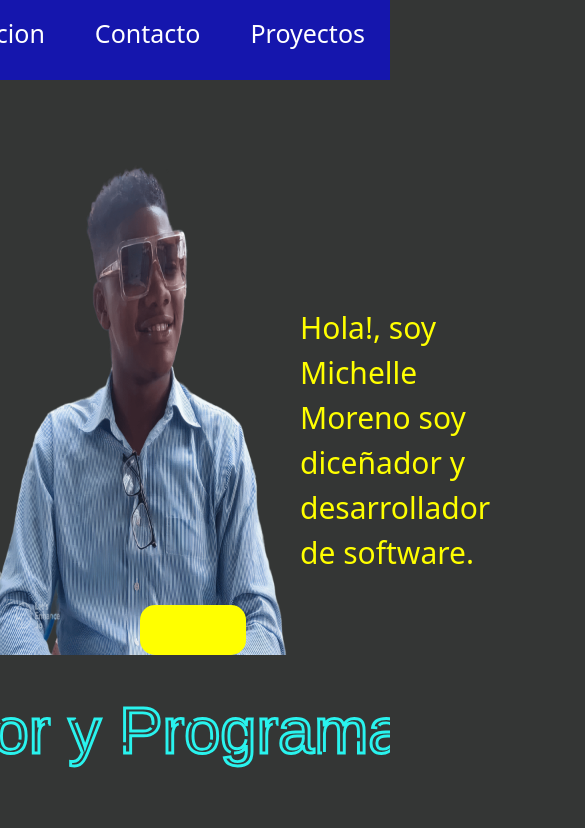
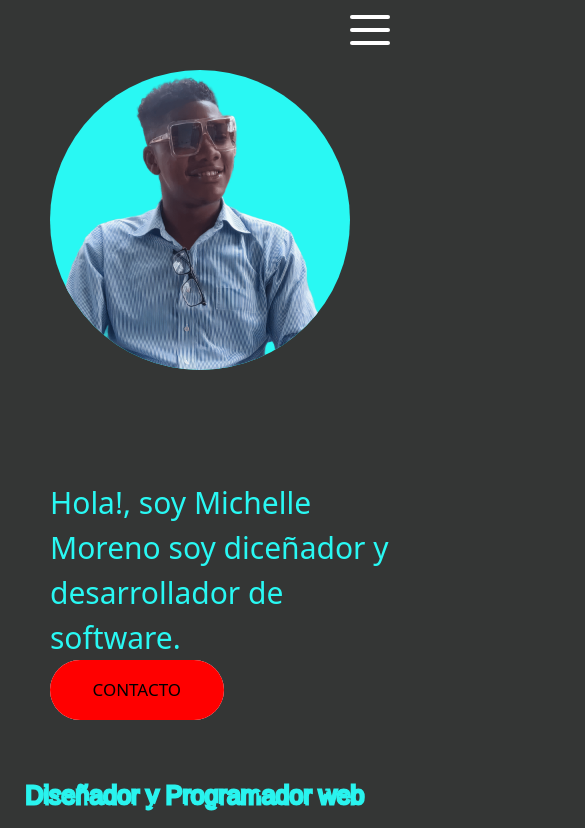
Before and after one commit to Michellemoreno04/portafolio1, a React (Vite) app: page / in a window 390 px wide. Shown: the top 828 px of the page, 585 px wide, since content can reach past the window. Built offline with nearby package versions, Linux system fonts and the light colour scheme.

Commit message:
adaptodo para mobile

```diff
--- a/src/App.jsx
+++ b/src/App.jsx
@@ -44,7 +44,12 @@ export function Navegation() {
 
         </div>
 
-
+        <label className="burger" htmlFor="burger">
+  <input type="checkbox" id="burger"/>
+  <span></span>
+  <span></span>
+  <span></span>
+</label>
       </div>
 
   )
@@ -76,13 +81,13 @@ export  const Rutas= () => {
 }
  const MiFoto = () =>{
   return(
+   <div className="primeraPortada">
+    <img src={mifoto} className="mifoto"/>
+    <div className="titulo" >
+      <h2>Hola!, soy Michelle Moreno soy diceñador y desarrollador de software.</h2>
+<button className="btn-creandoWeb">Contacto</button>
 
-    <div className="titulo" >
-
-      <img src={mifoto} className="mifoto"/>
-      <h2>Hola!, soy Michelle Moreno soy diceñador y desarrollador de software.</h2>
-<button className="btn1">Contacto</button>
-
+    </div>
     </div>
 
   )
@@ -92,7 +97,7 @@ const SegundoPortal = ()=>{
   return(
     <div className="segundoPortal">
 <div className="wrapper">
-	<svg>
+	<svg >
 		<text x="50%" y="50%" dy=".35em" textAnchor="middle">
 			Diseñador y Programador web
 
--- a/src/index.css
+++ b/src/index.css
@@ -6,6 +6,7 @@
 
 }
 */
+
 .home{
   color: white;
 }
@@ -57,37 +58,18 @@
             transform: scale(1);
   }
 }
+.primeraPortada{
+  display: flex;
+}
 
 .titulo{
-  display: flex;
-margin-top: 25px;
-  margin-right:90px;
-  color: yellow;
+  color:  #29F8F3;
   font-size: 30px;
 }
 .titulo h2{
   display: flex;
   margin-top: 200px;
 }
-.btn1{
-  position: absolute;
-  position: relative;
-  margin-top: 500px;
-right: 350px;
-  width: 300px;
-  height: 50px;
-  border-radius: 15px;
-  background-color: yellow;
-  font-size: 25px;
-  cursor: pointer;
-}
-.btn1:hover{
-background-color:rgba(255, 255, 0, 0.934) ;
-color:blue;
-box-shadow: 10px 5px 20px 5px  white;
-}
-
-
                                /*EL BACKGR DEL PORTAFOLIO EN PROYECTOS*/
 .titulo_del_portafolio{
   color: cyan;
@@ -256,7 +238,7 @@ svg text {
 
 	animation: stroke 5s infinite alternate;
 	stroke-width: 2;
-	stroke: #29F8F3;
+	stroke: s;
 	font-size: 65px;
 }
 @keyframes stroke {
@@ -283,32 +265,8 @@ svg text {
 .tiposDePaginas:hover{
   text-decoration: none;
 }
-.img-continer{
 
-  display: flex;
-  justify-content: center;
-  margin-top: 50px;
 
-}
-/*img animacion ui-img*/
-.ui_img{
-
-  margin-left: 100px;
-  width: 400px;
-
-animation-name: latir; /*nombre de la animacion*/
-animation-duration: 3s;
-animation-iteration-count: infinite;
-}
-@keyframes latir{
-
-  0%, 100% { /*aqui declara ssolo el tamaño que va a tener de 0 a 100%*/
-    transform: scale(1);
-}
-50% {
-  transform: scale(1.1);
-}
-}
 .creandoWeb{
 background-image: url('./imagenes/creandoWEb.jpg');
 background-repeat: no-repeat;
@@ -395,3 +353,126 @@ top: -100px;
   color: white;
 
  }
+ /*menu*/
+ .burger {
+  display: flex;
+  float: right;
+  position: relative;
+  width: 40px;
+  height: 30px;
+  background:transparent;
+  cursor: pointer;
+  display: none;
+}
+
+.burger input {
+display: none;
+}
+
+.burger span {
+  margin-top: 25px;
+  display: block;
+  position: absolute;
+  height: 4px;
+  width: 100%;
+  background:white;
+  border-radius: 9px;
+  opacity: 1;
+  left: 0;
+  transform: rotate(0deg);
+  transition: .25s ease-in-out;
+}
+
+.burger span:nth-of-type(1) {
+  top: 0px;
+  transform-origin: left center;
+}
+
+.burger span:nth-of-type(2) {
+  top: 50%;
+  transform: translateY(-50%);
+  transform-origin: left center;
+}
+
+.burger span:nth-of-type(3) {
+  top: 100%;
+  transform-origin: left center;
+  transform: translateY(-100%);
+}
+
+.burger input:checked ~ span:nth-of-type(1) {
+  transform: rotate(45deg);
+  top: 0px;
+  left: 5px;
+}
+
+.burger input:checked ~ span:nth-of-type(2) {
+  width: 0%;
+  opacity: 0;
+}
+
+.burger input:checked ~ span:nth-of-type(3) {
+  transform: rotate(-45deg);
+  top: 28px;
+  left: 5px;
+}
+                                           /*para mobile responsive diseñooooooooooooo*/
+@media screen and (max-width:1500px){
+  .navegation{
+    display: none;
+  }
+.burger{
+  display: block;
+  position:relative;
+margin-top: -10px;
+}
+
+
+}
+
+@media screen and (max-width:1500px){
+  .mifoto{
+  margin-left: 50px;
+    width: 300px;
+    height: 300px;
+    background-color: #29F8F3;
+    border-radius: 50%;
+
+  }
+}
+@media screen and (max-width:1000px){
+  .primeraPortada{
+    display: inline-block;
+  }
+ .titulo{
+padding-left: 50px;
+  margin-top: -90px;
+ }
+}
+@media screen and (max-width: 1000px) {
+  .segundoPortal svg text{
+  font-size: 25px;
+  }
+
+  .tiposDeWeb{
+    display: inline-block;
+    margin-top: -50px;
+    display: flex;
+    flex-direction: column;
+  justify-content: center;
+  align-items: center;
+  }
+ .webs p{
+
+display: none;
+ }
+ .dominios svg text{
+font-size: 25px;
+ }
+ .dominio{
+  margin-left: -200px;
+  margin-top: 150px;
+ display: inline-block;
+
+ }
+}
```
